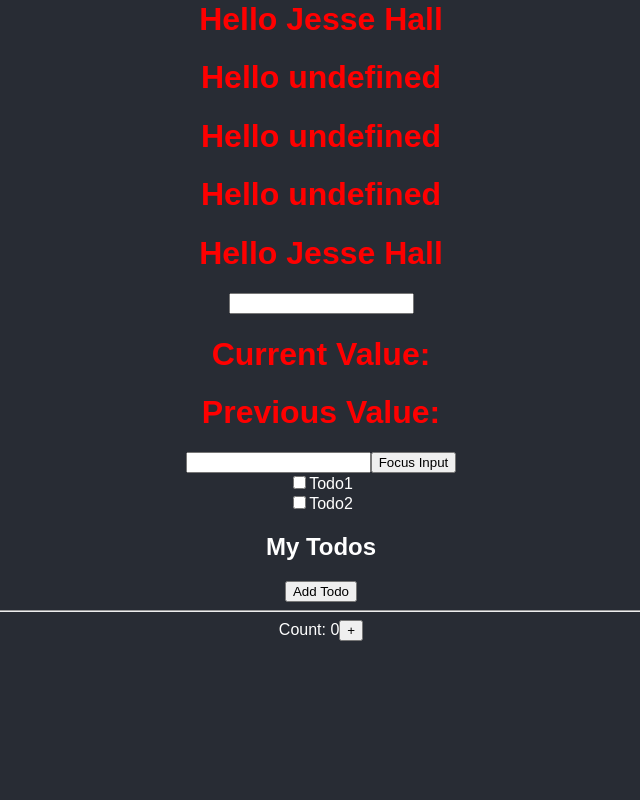
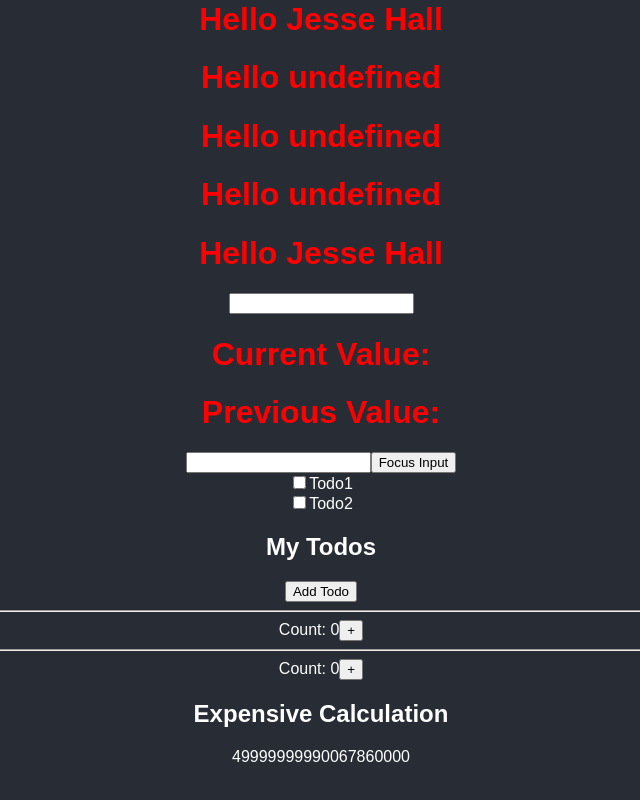
Before and after one commit to Buteya/repo, a React (Create React App) app in the folder react/my-react-app/: page / in a window 1280 px wide. Shown: the part 2516-3316 px from the top of the page, without its empty margins (319-959 px from the left). Before the commit the page ends 3205 px from the top, so only its background shows below. Built offline with nearby package versions, Linux system fonts and the light colour scheme.

Commit message:
added useMemo properly

```diff
--- a/react/my-react-app/src/components/MyApp.js
+++ b/react/my-react-app/src/components/MyApp.js
@@ -1,18 +1,20 @@
-import {useState,useCallback} from 'react';
+import {useState,useMemo} from 'react';
 import MyTodos from './MyTodos';
 
 const MyApp = () => {
     const [count, setCount] = useState(0);
     const [todos, setTodos] = useState([]);
+    const calculation = useMemo(()=>expensiveCalculation(count),[count]);
 
     const increment = () => {
       setCount((c) => c + 1);
     };
-    const addTodo = useCallback(() => {
+    const addTodo = () => {
       setTodos((t) => [...t, "New Todo"]);
-    },[todos]);
+    };
 
     return (
+      <>
       <>
         <MyTodos todos={todos} addTodo={addTodo} />
         <hr />
@@ -21,7 +23,24 @@ const MyApp = () => {
           <button onClick={increment}>+</button>
         </div>
       </>
+      <hr />
+      <>
+        Count: {count}
+        <button onClick={increment}>+</button>
+        <h2>Expensive Calculation</h2>
+        {calculation}
+      </>
+      </>
     );
   };
 
+  const expensiveCalculation = (num)=>{
+    console.log('Calculating ...');
+    for(let i = 0; i < 10000000000;i++){
+      num += i;
+    }
+
+    return num;
+  }
+
 export default MyApp;
```
